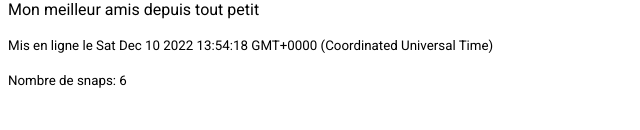
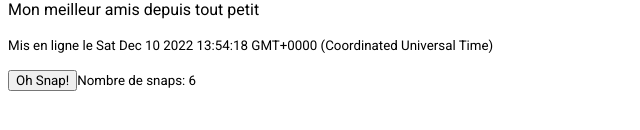
Before and after one commit to F-nour/oc-snapface, an Angular app: page / in a window 1280 px wide. Shown: the part 388-518 px from the top of the page, without its empty margins (0-640 px from the left). Built offline with nearby package versions, Linux system fonts and the light colour scheme.

Commit message:
add event for snap button

```diff
--- a/src/app/face-snap/face-snap.component.html
+++ b/src/app/face-snap/face-snap.component.html
@@ -8,6 +8,7 @@
     <small>Mis en ligne le {{ creationDate }}</small>
   </p>
   <p>
+    <button (click)="onSnap()">{{ buttonText }}</button>
     <small>Nombre de snaps: {{ snaps }}</small>
   </p>
 </div>
--- a/src/app/face-snap/face-snap.component.ts
+++ b/src/app/face-snap/face-snap.component.ts
@@ -12,6 +12,8 @@
   creationDate!: Date;
   snaps!: number;
   imageUrl!: string;
+  buttonText!: string;
+
 
 
   ngOnInit(): void {
@@ -20,6 +22,16 @@
     this.creationDate = new Date();
     this.snaps = 6;
     this.imageUrl = 'https://cdn.pixabay.com/photo/2015/05/31/16/03/teddy-bear-792273_1280.jpg';
+    this.buttonText = 'Oh Snap!';
   }
 
+  onSnap() {
+    if (this.buttonText === 'Oh Snap!') {
+      this.snaps++;
+      this.buttonText = 'Oops, unSnap!';
+    } else {
+      this.snaps--;
+      this.buttonText = 'Oh Snap!';
+    }
+  }
 }
```
